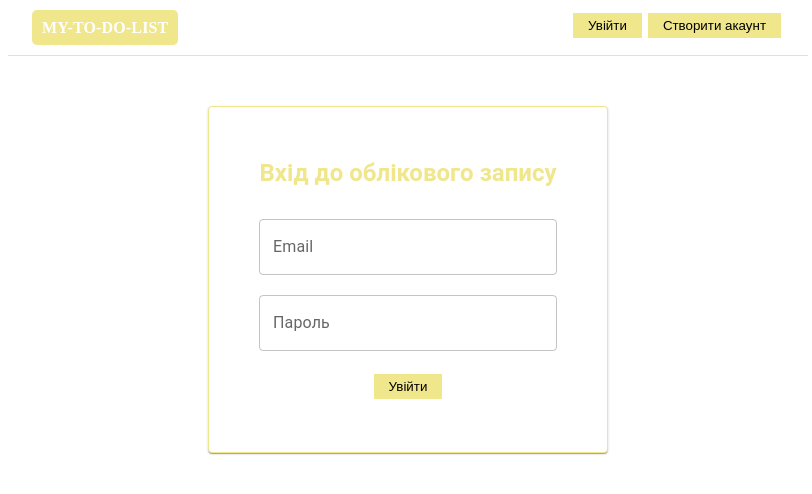
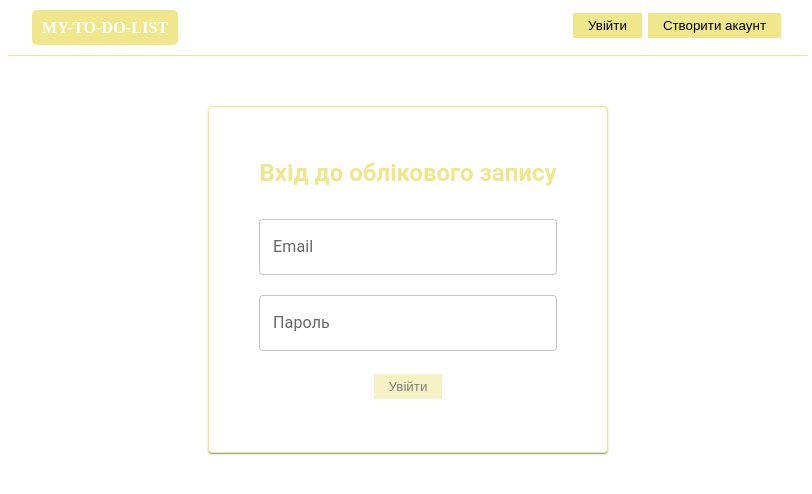
Before and after one commit to vladimirvikulin/Project-Manager, a React (Create React App) app: page /login in a window 1280 px wide. Shown: the top 494 px of the page, without its empty margins (232-1044 px from the left). Built offline with nearby package versions, Linux system fonts and the light colour scheme; no server answers.

Commit message:
fixed error message in login window

```diff
--- a/src/pages/Login/Login.js
+++ b/src/pages/Login/Login.js
@@ -15,7 +15,6 @@ const Login = () => {
     const {
         register,
         handleSubmit,
-        setError,
         formState: { errors, isValid }
     } = useForm({
         defaultValues: {
@@ -46,7 +45,7 @@ const Login = () => {
                     className={styles.field}
                     type='email'
                     label="Email"
-                    error={Boolean(errors.password?.message)}
+                    error={Boolean(errors.email?.message)}
                     helperText={errors.email?.message}
                     {...register('email', {required: 'Вкажіть пошту'})}
                     fullWidth
@@ -59,7 +58,7 @@ const Login = () => {
                     {...register('password', {required: 'Вкажіть пароль'})}
                     fullWidth
                />
-                <MyButton type='submit'>
+                <MyButton disabled = {!isValid} type='submit'>
                     Увійти
                 </MyButton>
             </form>
```
